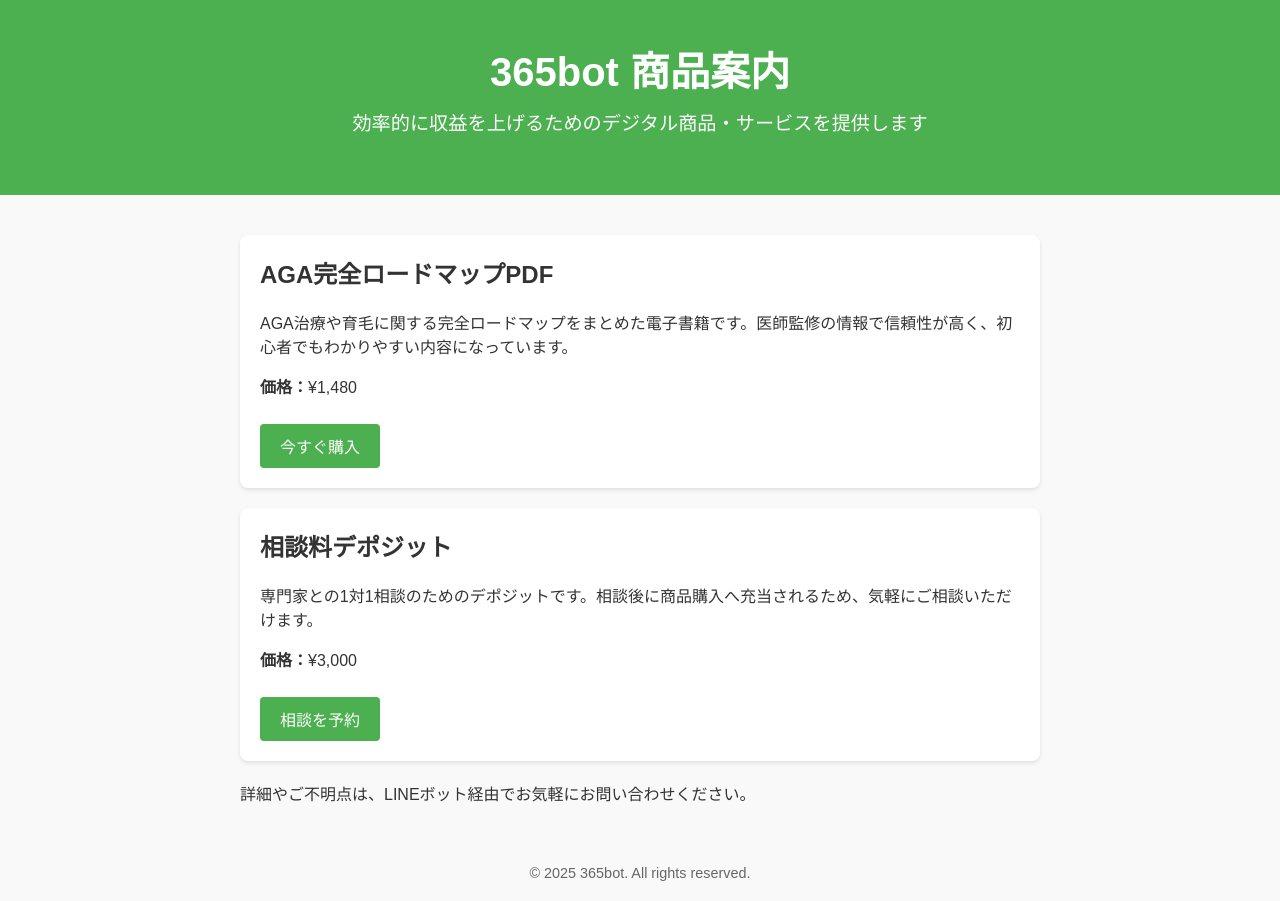
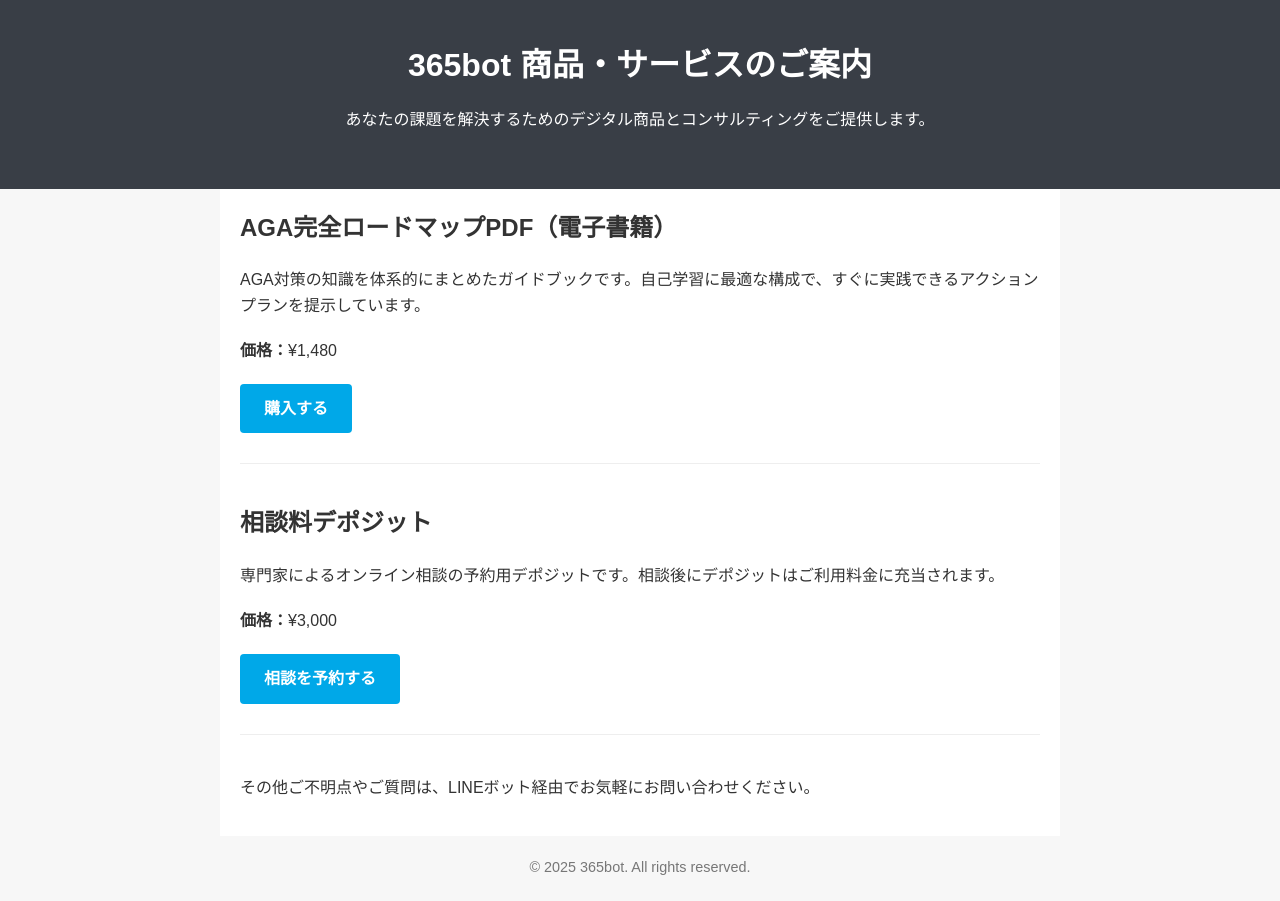
Before and after one commit to inamasaru/365bot, a plain HTML site: page index.html in a window 1280 px wide. Drawn offline with Linux system fonts and the light colour scheme.

Commit message:
Revise index.html for service cImprove landing page design with better layout and CTAlarity and design
Updated the title and content of the index.html file to better reflect the services offered. Enhanced styling and structure for improved readability.

```diff
--- a/index.html
+++ b/index.html
@@ -3,39 +3,97 @@
 <head>
   <meta charset="UTF-8">
   <meta name="viewport" content="width=device-width, initial-scale=1.0">
-  <title>365bot – 商品案内</title>
+  <title>365bot – デジタル商品＆コンサルサービス</title>
   <style>
-    body { font-family: Arial, sans-serif; margin: 0; padding: 0; background-color: #f9f9f9; color: #333; }
-    header { background-color: #4CAF50; color: white; text-align: center; padding: 40px 20px; }
-    header h1 { margin: 0; font-size: 2.5rem; }
-    header p { margin-top: 10px; font-size: 1.2rem; }
-    .container { max-width: 800px; margin: 40px auto; padding: 0 20px; }
-    .product { background-color: white; padding: 20px; margin-bottom: 20px; border-radius: 8px; box-shadow: 0 2px 4px rgba(0,0,0,0.1); }
-    .product h2 { margin-top: 0; }
-    .cta-button { display: inline-block; margin-top: 10px; padding: 10px 20px; background-color: #4CAF50; color: white; text-decoration: none; border-radius: 4px; }
-    footer { text-align: center; padding: 20px; font-size: 0.9rem; color: #666; }
+    body {
+      font-family: sans-serif;
+      margin: 0;
+      padding: 0;
+      background-color: #f7f7f7;
+      color: #333;
+      line-height: 1.6;
+    }
+    header {
+      background-color: #393e46;
+      color: #fff;
+      padding: 40px 20px;
+      text-align: center;
+    }
+    header h1 {
+      margin: 0;
+      font-size: 2em;
+    }
+    .container {
+      max-width: 800px;
+      margin: 0 auto;
+      padding: 20px;
+      background-color: #fff;
+    }
+    .product {
+      margin-bottom: 40px;
+      border-bottom: 1px solid #eee;
+      padding-bottom: 30px;
+    }
+    .product:last-child {
+      border-bottom: none;
+    }
+    .product h2 {
+      margin-top: 0;
+      font-size: 1.5em;
+    }
+    .product p {
+      margin: 10px 0 20px;
+    }
+    .btn {
+      display: inline-block;
+      background-color: #00a8e8;
+      color: #fff;
+      padding: 12px 24px;
+      text-decoration: none;
+      border-radius: 4px;
+      font-weight: bold;
+    }
+    .btn:hover {
+      background-color: #0077b6;
+    }
+    footer {
+      text-align: center;
+      padding: 20px;
+      font-size: 0.9em;
+      color: #777;
+    }
   </style>
 </head>
 <body>
   <header>
-    <h1>365bot 商品案内</h1>
-    <p>効率的に収益を上げるためのデジタル商品・サービスを提供します</p>
+    <h1>365bot 商品・サービスのご案内</h1>
+    <p>あなたの課題を解決するためのデジタル商品とコンサルティングをご提供します。</p>
   </header>
+
   <div class="container">
-    <div class="product">
-      <h2>AGA完全ロードマップPDF</h2>
-      <p>AGA治療や育毛に関する完全ロードマップをまとめた電子書籍です。医師監修の情報で信頼性が高く、初心者でもわかりやすい内容になっています。</p>
+    <section class="product">
+      <h2>AGA完全ロードマップPDF（電子書籍）</h2>
+      <p>
+        AGA対策の知識を体系的にまとめたガイドブックです。自己学習に最適な構成で、すぐに実践できるアクションプランを提示しています。
+      </p>
       <p><strong>価格：</strong>¥1,480</p>
-      <a class="cta-button" href="https://buy.stripe.com/test_5KqV0eZA6T80nqYmcFk80">今すぐ購入</a>
-    </div>
-    <div class="product">
+      <!-- 本番環境の支払いリンクに置き換えてください -->
+      <a class="btn" href="https://buy.stripe.com/XXXXXXXXXXXXXX">購入する</a>
+    </section>
+
+    <section class="product">
       <h2>相談料デポジット</h2>
-      <p>専門家との1対1相談のためのデポジットです。相談後に商品購入へ充当されるため、気軽にご相談いただけます。</p>
+      <p>
+        専門家によるオンライン相談の予約用デポジットです。相談後にデポジットはご利用料金に充当されます。
+      </p>
       <p><strong>価格：</strong>¥3,000</p>
-      <a class="cta-button" href="https://buy.stripe.com/test_9864y23E79jQYmcFk80">相談を予約</a>
-    </div>
-    <p>詳細やご不明点は、LINEボット経由でお気軽にお問い合わせください。</p>
+      <!-- 本番環境の支払いリンクに置き換えてください -->
+      <a class="btn" href="https://buy.stripe.com/YYYYYYYYYYYYYY">相談を予約する</a>
+    </section>
+
+    <p>その他ご不明点やご質問は、LINEボット経由でお気軽にお問い合わせください。</p>
   </div>
+
   <footer>
     &copy; 2025 365bot. All rights reserved.
   </footer>
```
